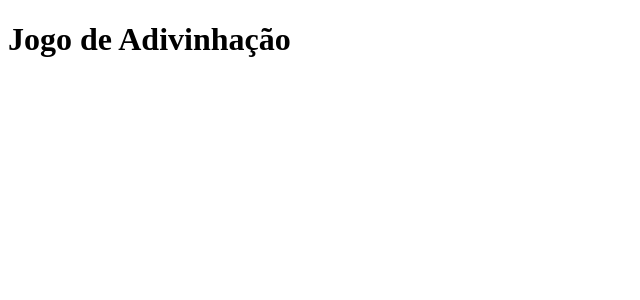
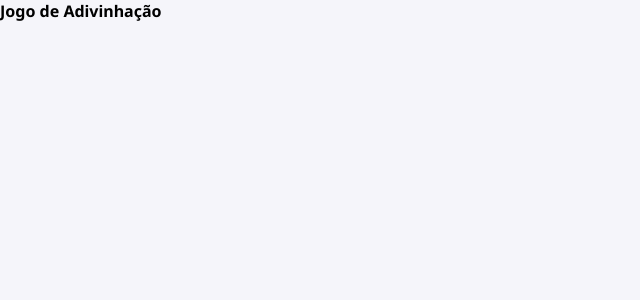
Before and after one commit to clara-nascie/jogo-de-adivinhacao, a React (Vite) app in the folder jogo-de-adivinhação-react/: page / in a window 1280 px wide. Shown: the top 300 px of the page, without its empty margins (0-640 px from the left). Built offline with nearby package versions, Linux system fonts and the light colour scheme.

Commit message:
Please provide the specific file changes or a description of the modifications you have made so I can generate the commit message for you.

```diff
--- a/jogo-de-adivinhação-react/index.html
+++ b/jogo-de-adivinhação-react/index.html
@@ -2,9 +2,15 @@
 <html lang="en">
   <head>
     <meta charset="UTF-8" />
-    <link rel="icon" type="image/svg+xml" href="/favicon.svg" />
+    <link rel="icon" type="image/svg+xml" href="/icon.svg" />
     <meta name="viewport" content="width=device-width, initial-scale=1.0" />
-    <title>jogo-de-adivinha-o-react</title>
+    <link rel="preconnect" href="https://fonts.googleapis.com" />
+    <link rel="preconnect" href="https://fonts.gstatic.com" crossorigin />
+    <link
+      href="https://fonts.googleapis.com/css2?family=Noto+Sans:ital,wght@0,100..900;1,100..900&display=swap"
+      rel="stylesheet"
+    />
+    <title>Adivinhe</title>
   </head>
   <body>
     <div id="root"></div>
--- a/jogo-de-adivinhação-react/src/global.css
+++ b/jogo-de-adivinhação-react/src/global.css
@@ -0,0 +1,24 @@
+* {
+  margin: 0;
+  padding: 0;
+  box-sizing: border-box;
+}
+
+:root {
+  font-size: 0.5rem;
+}
+
+body {
+  background-color: #f5f5fa;
+  font-family: "Noto Sans", sans-serif;
+  font-optical-sizing: auto;
+}
+
+button{
+  cursor: pointer;
+  transition: filter 0.2s;
+}
+
+button:hover{
+  filter: brightness(0.9);
+}
```
Also changed, not shown: jogo-de-adivinhação-react/public/icon.svg (added).
